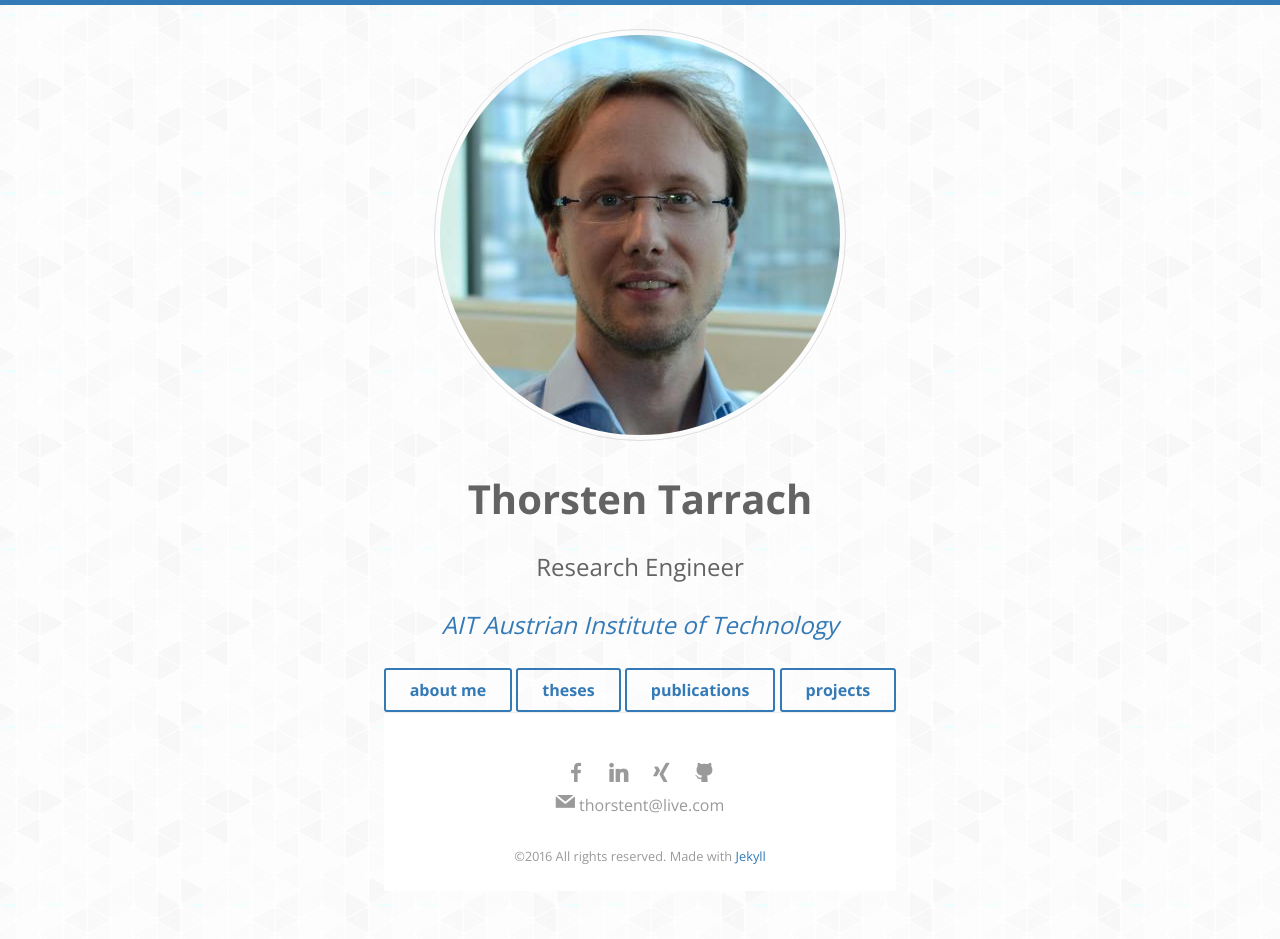
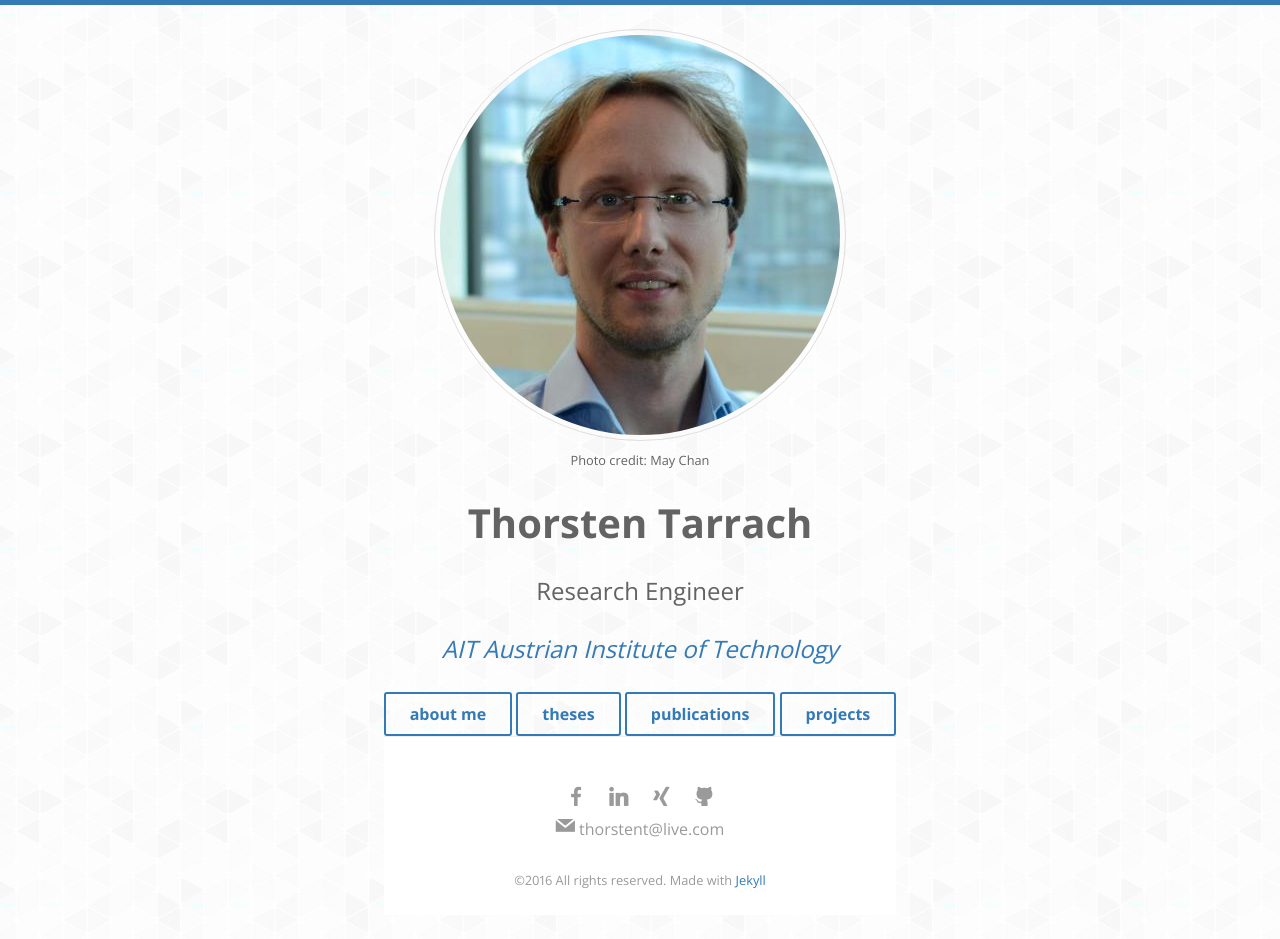
Before and after one commit to thorstent/thorstent.github.io, a Jekyll site: the page built from index.html, in a window 1280 px wide. Built offline with Jekyll 4.4.1, drawn with Linux system fonts in a browser that asks for light colours; before the commit the page ends 915 px from its top, so only the background shows below that.

Commit message:
added photo credit

```diff
--- a/index.html
+++ b/index.html
@@ -6,7 +6,8 @@ layout: home
 
   <div class="hero-inner container">
 
-    <img src="{{ site.author.thumb | prepend: site.baseurl }}" alt="author thumb"  class="dot">
+    <img src="{{ site.author.thumb | prepend: site.baseurl }}" alt="author thumb"  class="dot"><br>
+    <small>Photo credit: May Chan</small>
     <h1>{{ site.author.name }}</h1>
     <h3>{{ site.author.job }}</h3>
     <h3><em>{{ site.author.employer }}</em></h3>
```
